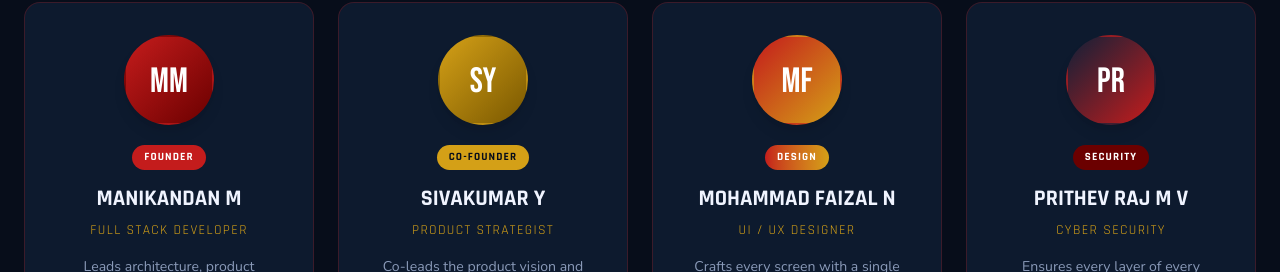
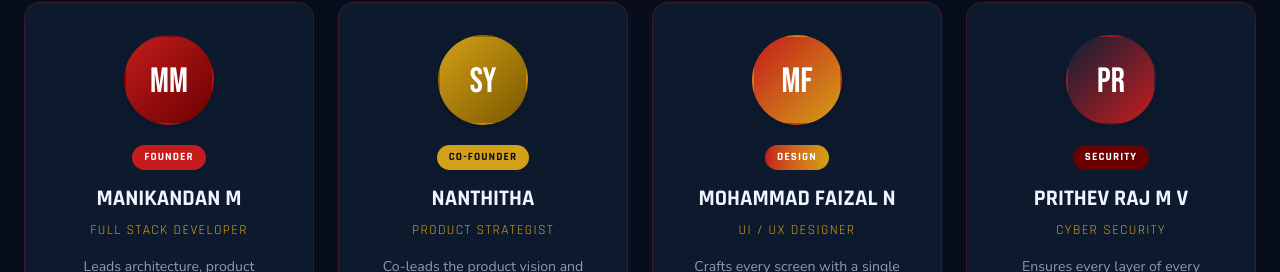
Before and after one commit to max-mani/redgoldcrew, a React (Vite) app: page / in a window 1280 px wide. Shown: the part 8858-9130 px from the top of the page. Built offline with nearby package versions, Linux system fonts and the light colour scheme.

Commit message:
Updated Name

```diff
--- a/src/components/home/Team.tsx
+++ b/src/components/home/Team.tsx
@@ -81,7 +81,7 @@ export default function Team() {
     {
       avatarGradient: "linear-gradient(135deg,#d4a017,#7a5800)",
       initials: "SY",
-      name: "SivaKumar Y",
+      name: "Nanthitha",
       badgeText: "CO-FOUNDER",
       badgeColorStyle: "bg-gold-primary text-navy-darkest",
       roleTitle: "Product Strategist",
```
